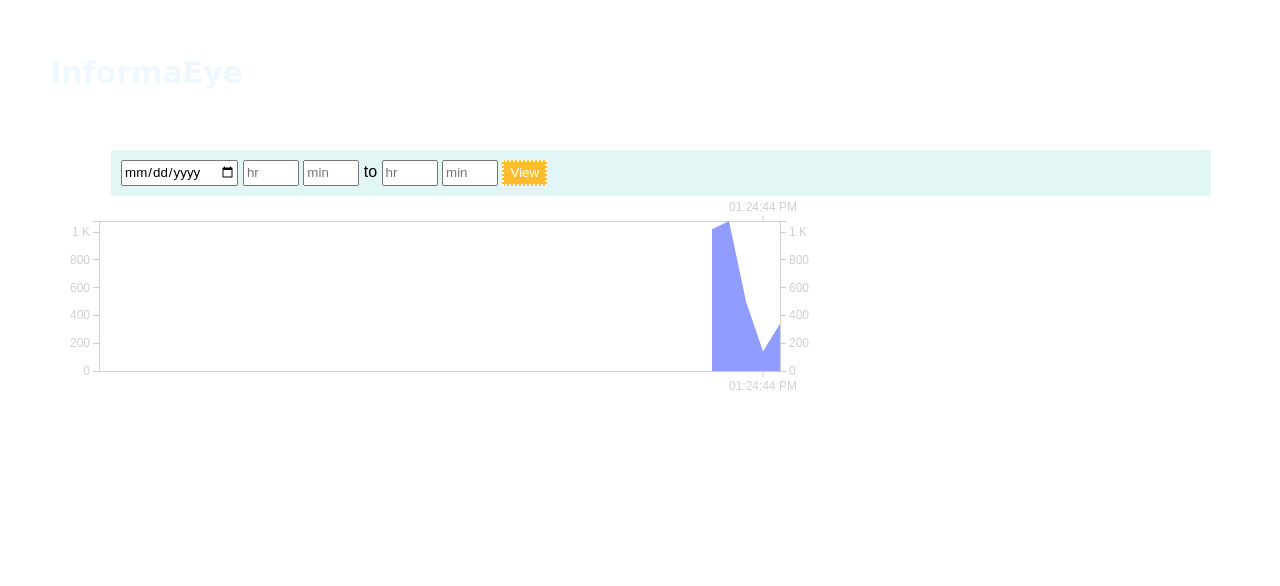
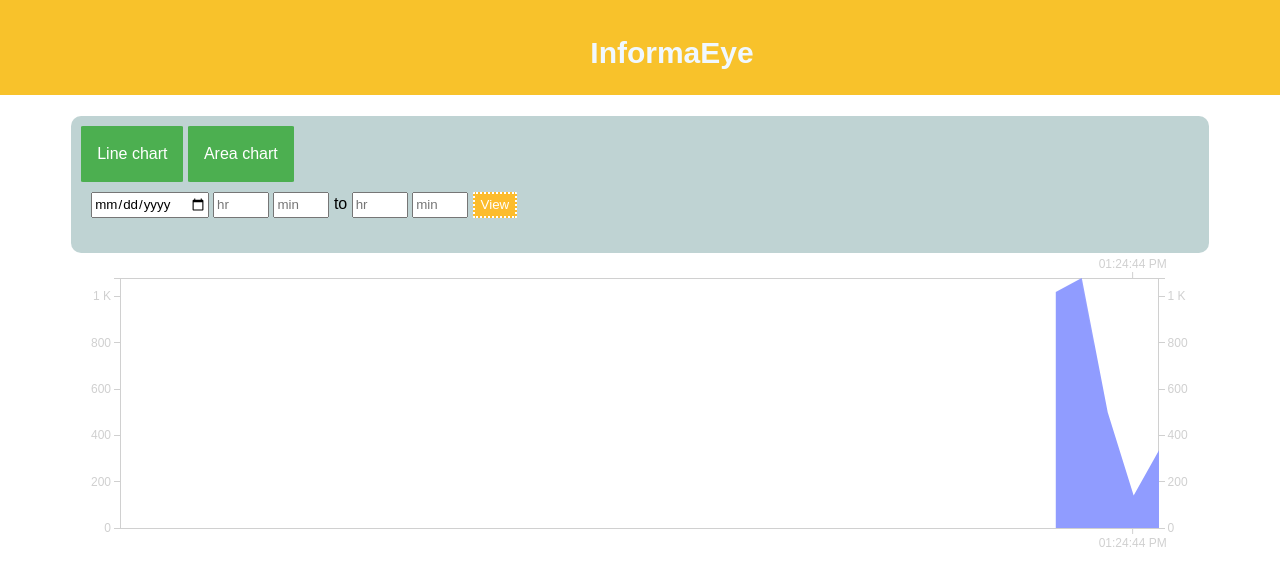
Before and after one commit to JengTallis/ECJam-1, a Django app: template cognition/analysis/templates/analysis/index.html in a window 1280 px wide. Shown: the top 586 px of the page. Run offline with Django 3.2, Linux system fonts and the light colour scheme; the template is opened without the code that fills it, so the values that code supplies are empty; parts of the project's set-up code (start-up, migrations or seed data) failed here and were passed over; some libraries are stand-ins or nearby versions.

Commit message:
simple layout

```diff
--- a/cognition/analysis/templates/analysis/chart.js
+++ b/cognition/analysis/templates/analysis/chart.js
@@ -3,7 +3,7 @@
 $(function () {
 
     var records = [];
-    var chart;
+    var chart = $('#chart');
     var startTime;
     var endTime;
 
@@ -20,6 +20,16 @@
         endTime = date + "T" + hour2 + ":" + min2 + ":00";
         //getChartData();
         drawChart();
+    });
+
+
+    $("#line").click(function () {
+
+    });
+
+
+    $("#area").click(function () {
+
     });
 
 
--- a/cognition/analysis/templates/analysis/index.html
+++ b/cognition/analysis/templates/analysis/index.html
@@ -21,11 +21,26 @@
     <script src="./chart.js "></script>
 </head>
 
-<body class="epoch-theme-dark" style="margin-left:50px;margin-top:50px">
+<body class="epoch-theme-dark">
 
-    <div class="jumbotron">
+
     <h1>InformaEye</h1>
+    <header>
+        <h1>InformaEye</h1>
+
+
+    </header>
+
+
+    <div class="container box">
+        <div class="dropdown">
+            <button class="dropbtn" id="line">Line chart</button>
         </div>
+
+        <div class="dropdown">
+            <button class="dropbtn" id="area">Area chart</button>
+        </div>
+
         <div id="" class="container">
             <input type="date" id="date" min="2017-03-04">
             <input type="number" id="hr1" min="0" max="23" placeholder="hr">
@@ -37,7 +52,9 @@
         </div>
 
 
-    <div id="chart" class="epoch category10" style="width: 780px; height: 200px">
+    </div>
+
+    <div id="chart" class="epoch category10">
 
     </div>
 
--- a/cognition/analysis/templates/analysis/style.css
+++ b/cognition/analysis/templates/analysis/style.css
@@ -4,39 +4,129 @@
     box-sizing: border-box;
     font-family: sans-serif;
     line-height: 150%;
-    background-image: ;
+}
+
+#chart {
+    margin-left: 5%;
+    width: 90%;
+    height: 300px;
+}
+
+
+/* Dropdown Button */
+
+.dropbtn {
+    background-color: #4CAF50;
+    color: white;
+    padding: 16px;
+    font-size: 16px;
+    border: none;
+    cursor: pointer;
+}
+
+.dropdown {
+    position: relative;
+    display: inline-block;
+}
+
+
+/* Dropdown Content (Hidden by Default) */
+
+.dropdown-content {
+    display: none;
+    position: absolute;
+    background-color: #f9f9f9;
+    min-width: 160px;
+    box-shadow: 0px 8px 16px 0px rgba(0, 0, 0, 0.2);
+}
+
+
+/* Links inside the dropdown */
+
+.dropdown-content button {
+    font-size: 14px;
+    color: black;
+    background-color: white;
+    padding: 12px 16px;
+    width: 100%;
+    text-decoration: none;
+    display: block;
+}
+
+
+/* Change color of dropdown links on hover */
+
+.dropdown-content button:hover {
+    background-color: #efebeb
+}
+
+
+/* Show the dropdown menu on hover */
+
+.dropdown:hover .dropdown-content {
+    display: block;
+}
+
+
+/* Change the background color of the dropdown button when the dropdown content is shown */
+
+.dropdown:hover .dropbtn {
+    background-color: #3e8e41;
+}
+
+header {
+    background-color: #f8c22b;
+    width: 100%;
+    color: white;
+    padding-left: 5%;
+    padding-top: 0.02%;
+    padding-bottom: 0.01%;
 }
 
 h1 {
     font-size: 30px;
     color: aliceblue;
-    font-family: cursive;
+    font-family: sans-serif;
+    text-align: center;
 }
 
-.jumbotron {
-    background-image: ;
-    height: 100px;
-}
-
-.container {
-    width: 90%;
-    margin: 0 auto;
-    overflow: auto;
-    padding: 10px;
-    background-color: rgba(204, 240, 239, 0.57);
+.btn {
+    background-color: #f5c43d;
+    font-size: 20px;
+    padding-left: 3%;
+    padding-right: 3%;
+    font-family: sans-serif;
+    color: white;
+    border: 2px;
+    border-radius: 2%;
+    border-style: dotted;
 }
 
 .hidden {
     display: none;
 }
 
-.block {
-    color: gray;
-    margin: 1%;
-    border: 2px solid skyblue;
-    float: left;
-    clear: both;
+.container {
+    width: 100%;
+    margin: 0 auto;
+    overflow: auto;
+    padding: 10px;
+}
+
+p {
+    color: white;
+    padding-left: 10px;
+}
+
+.box {
+    margin-top: 4%;
+    padding-bottom: 2%;
+    background-color: rgba(157, 188, 188, 0.65);
     width: 90%;
+    border-radius: 10px;
+    align-content: center;
+    overflow-y: scroll;
+    max-height: 555px;
 }
 
 .ui-state-default {
```
Lines whose indentation alone changed are shown as unchanged.
